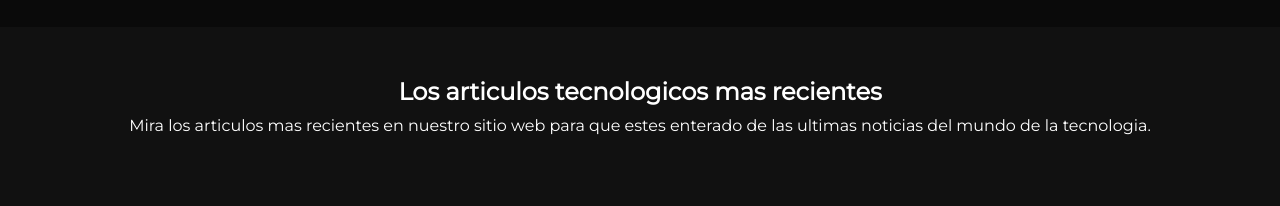
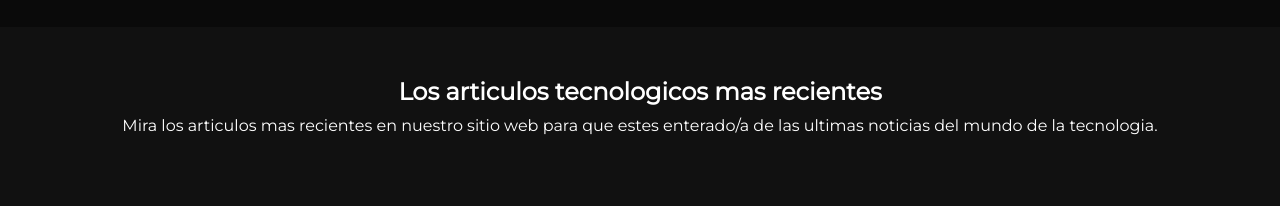
Before and after one commit to Praydoz/index, a plain HTML site: page index.html in a window 1280 px wide. Shown: the part 1747-1953 px from the top of the page. Drawn offline with nearby package versions, Linux system fonts and the light colour scheme.

Commit message:
Update index.html

```diff
--- a/index.html
+++ b/index.html
@@ -126,7 +126,7 @@
 	<section class="articulos">
 		<div class="articulos_descripcion">
 			<h1>Los articulos tecnologicos mas recientes</h1>
-			<p>Mira los articulos mas recientes en nuestro sitio web para que estes enterado de las ultimas noticias del mundo de la tecnologia. </p>
+			<p>Mira los articulos mas recientes en nuestro sitio web para que estes enterado/a de las ultimas noticias del mundo de la tecnologia. </p>
 		</div>
 		<div class="articulos_cards">
 			<div class="articulos_cards_card">
```
